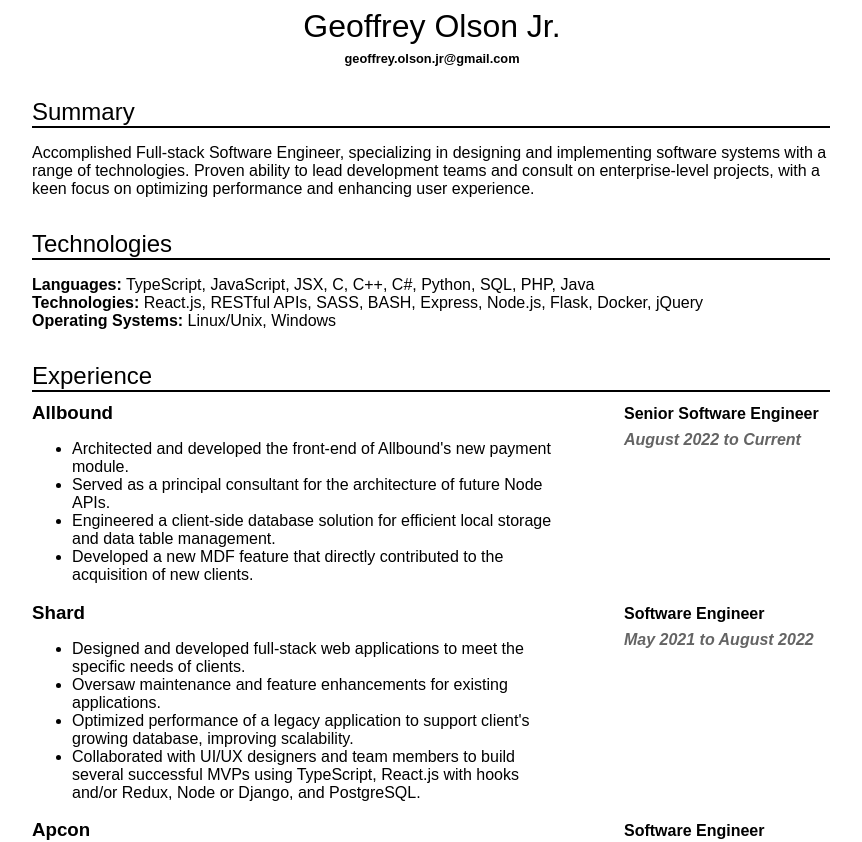
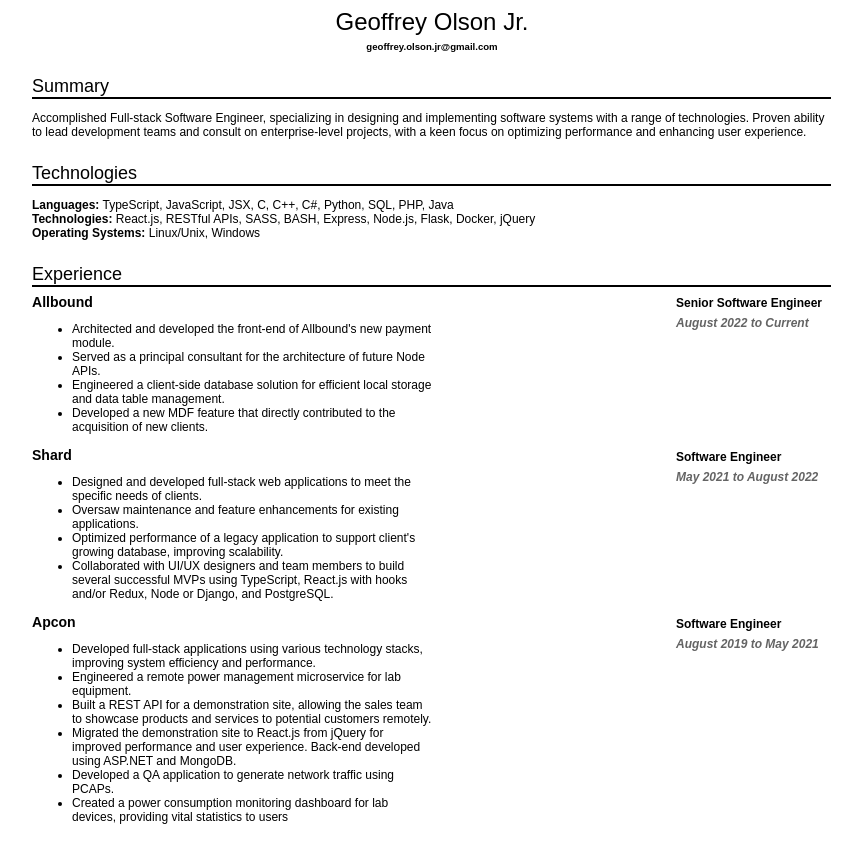
Before and after one commit to geoffolson/resume, a Next.js app: page / in a window 1280 px wide. Shown: the top 842 px of the page, without its empty margins (208-1070 px from the left). Built offline with nearby package versions, Linux system fonts and the light colour scheme.

Commit message:
update font-size

```diff
--- a/pages/index.tsx
+++ b/pages/index.tsx
@@ -66,7 +66,7 @@
   );
 };
 
-export default function Home() {
+export default function Resume() {
   return (
     <div>
       <Head>
@@ -94,8 +94,8 @@
           <strong>Operating Systems:</strong> Linux/Unix, Windows
         </p>
         <h2>Experience</h2>
-        {experiences.map((experience) => (
-          <Section {...experience} />
+        {experiences.map((experience, idx) => (
+          <Section key={idx} {...experience} />
         ))}
         <h2>Activities and Projects</h2>
         <Section
--- a/styles/globals.css
+++ b/styles/globals.css
@@ -1,3 +1,7 @@
+html {
+  font-size: 12px;
+}
+
 div.resume {
   font-family: Arial, Helvetica, sans-serif;
   margin: auto;
```
